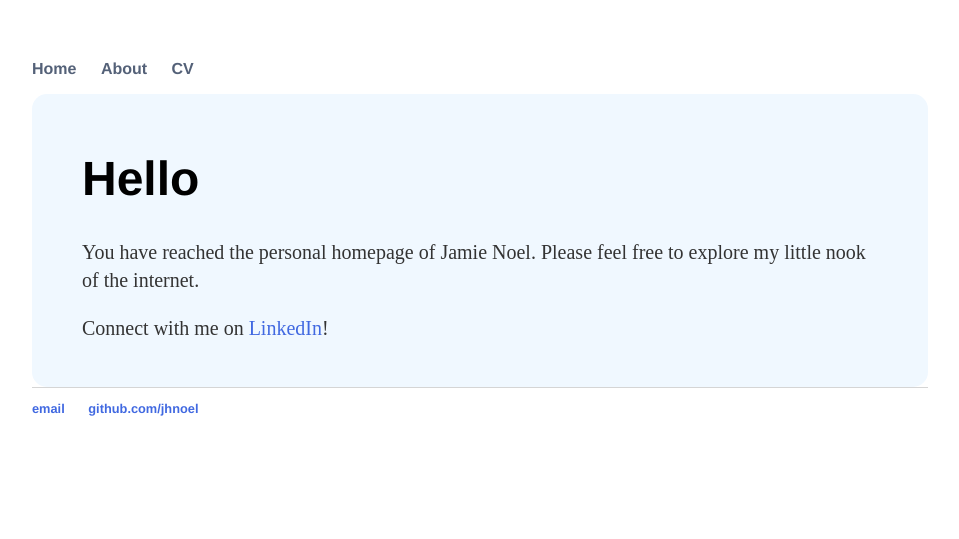
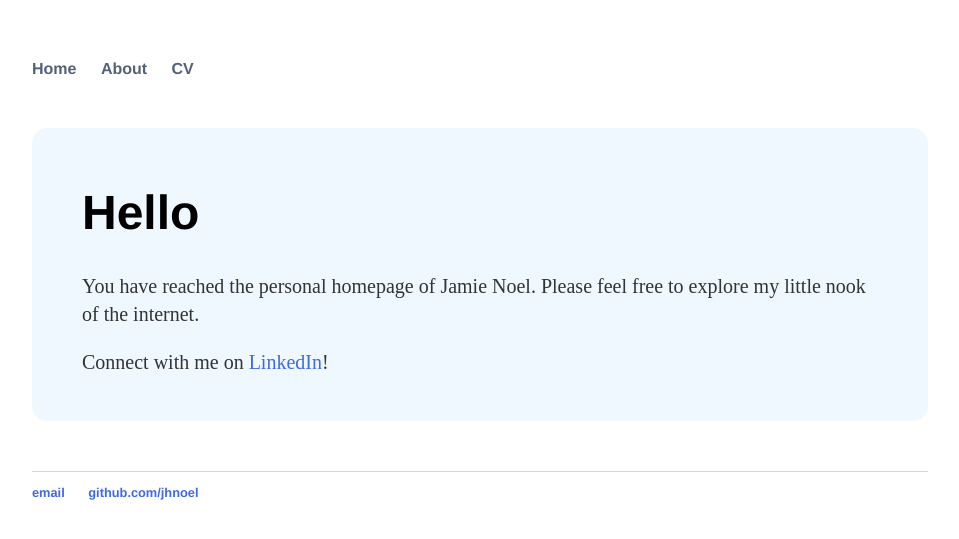
Before and after one commit to jhnoel/jhnoel.github.io, a Jekyll site: the page built from index.html, in a window 1280 px wide. Shown: the top 539 px of the page, without its empty margins (160-1119 px from the left). Built offline with Jekyll 4.4.1, drawn with Linux system fonts in a browser that asks for light colours.

Commit message:
Update main.css

```diff
--- a/css/main.css
+++ b/css/main.css
@@ -50,4 +50,5 @@ ul.posts li {
     border-radius: 15px;
     background-color: #F0F8FF ;
     padding: 25px 50px;
+    margin: 50px 0px;
 }
```
